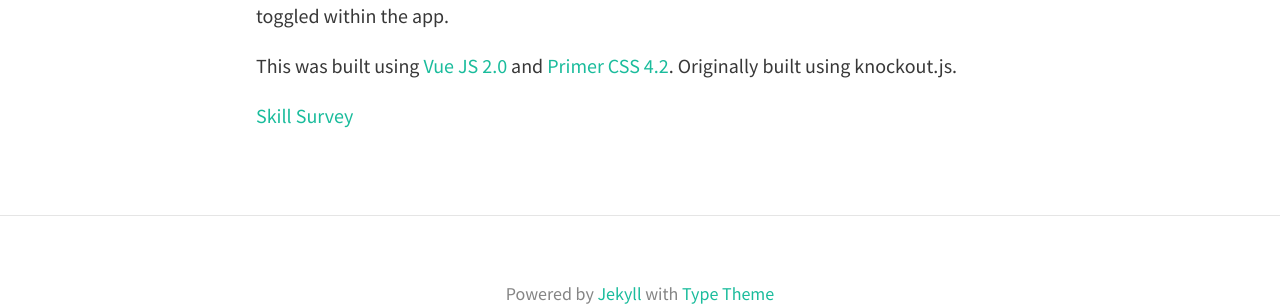
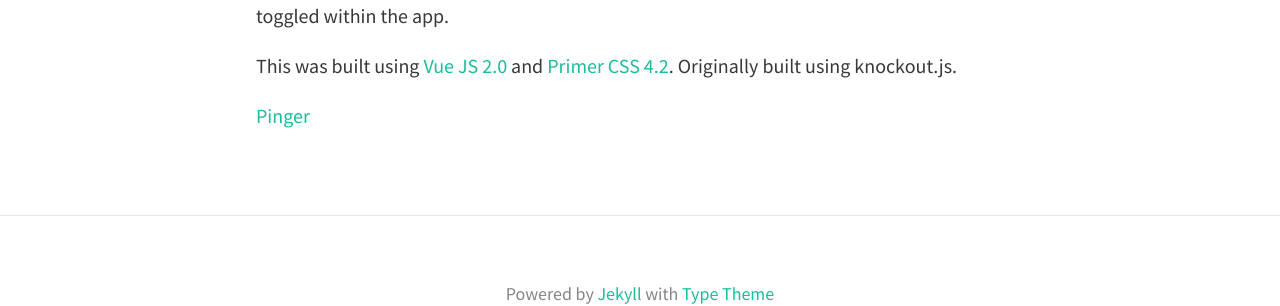
Before and after one commit to skluck/skluck.github.io, a Jekyll site: the page built from _posts/2016-10-12-pinger.md, in a window 1280 px wide. Shown: the part 461-767 px from the top of the page. Built offline with Jekyll 4.4.1, drawn with Linux system fonts in a browser that asks for light colours; nearby versions of some CDN libraries.

Commit message:
Update 2016-10-12-pinger.md

```diff
--- a/_posts/2016-10-12-pinger.md
+++ b/_posts/2016-10-12-pinger.md
@@ -9,4 +9,4 @@ By default, google.com is pinged every 5 seconds while the app is enabled. Pingi
 
 This was built using [Vue JS 2.0](https://vuejs.org/) and [Primer CSS 4.2](http://primercss.io/). Originally built using knockout.js.
 
-<a href="{{ '/pinger/' | prepend: site.baseurl }}">Skill Survey</a>
+<a href="{{ '/pinger/' | prepend: site.baseurl }}">Pinger</a>
```
